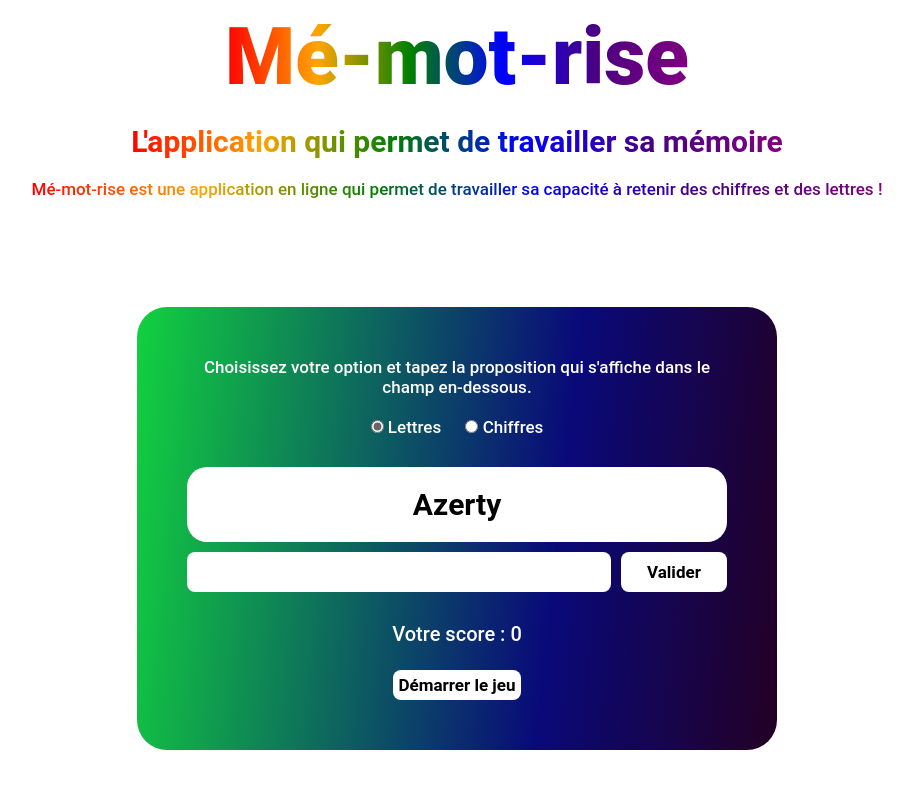
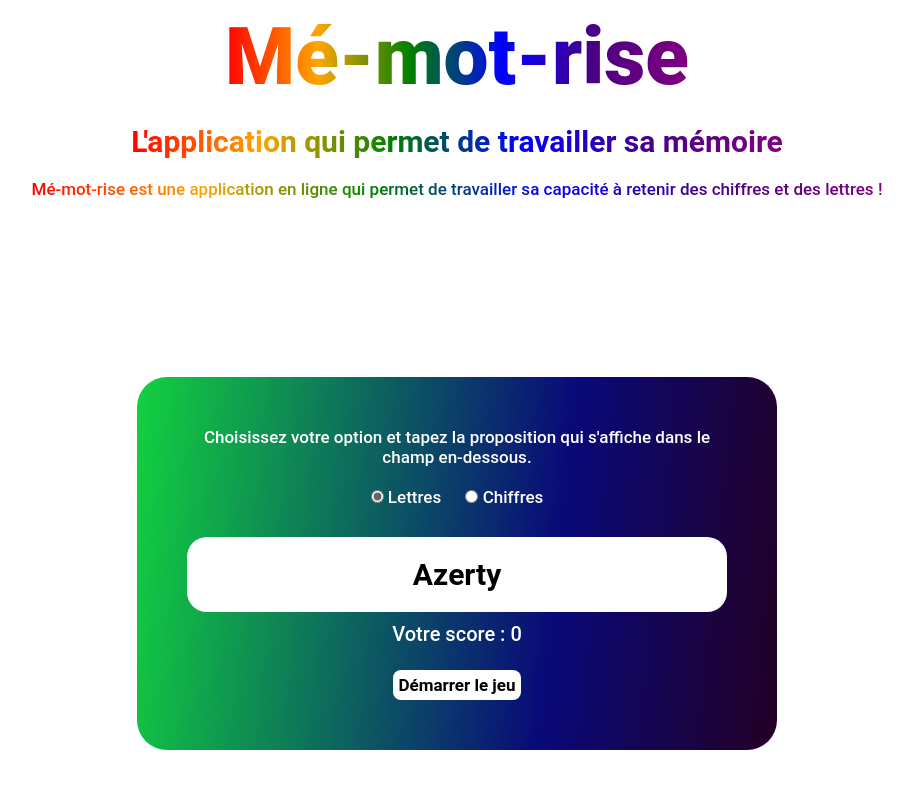
Before and after one commit to guillaume-boop/me-mot-rise, a plain HTML site: page index.html in a window 1280 px wide. Shown: the whole page, without its empty margins (183-1096 px from the left). Drawn offline with Linux system fonts and the light colour scheme.

Commit message:
Update index.html

```diff
--- a/index.html
+++ b/index.html
@@ -40,7 +40,7 @@
 
         </div>
 
-        <div class="zoneSaisie">
+        <div class="zoneSaisie" style="display: none;">
             <input type="text" id="inputEcriture" name="inputEcriture"><br><br>
             <button id="btnValiderMot">Valider</button>
         </div>
```
